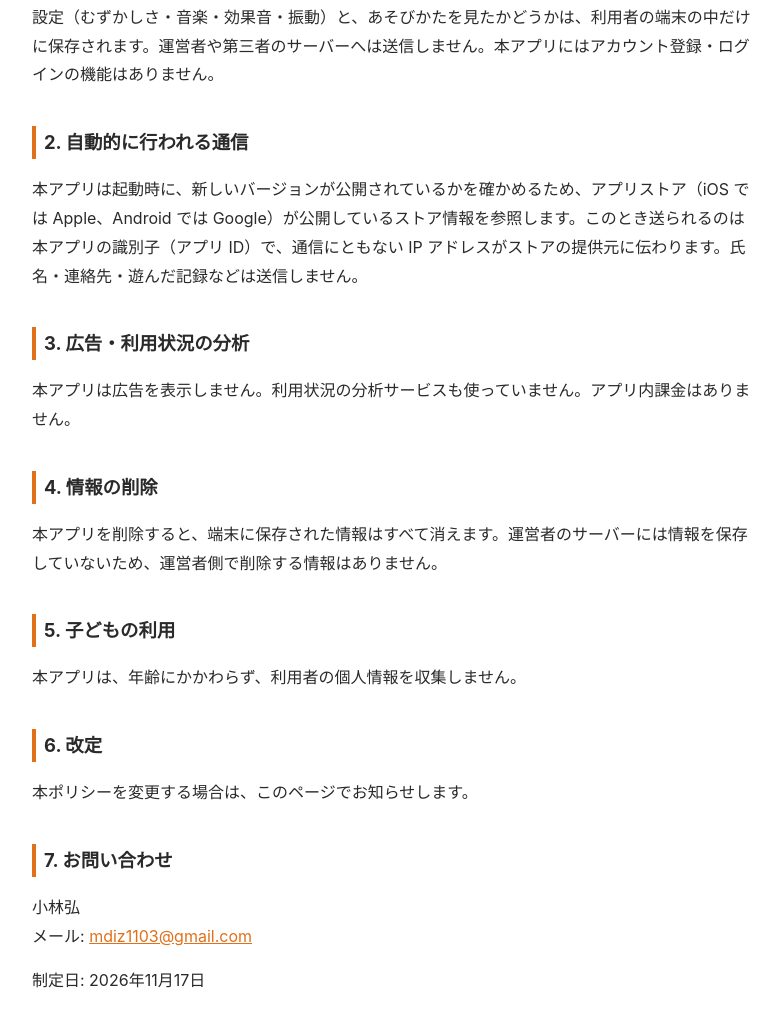
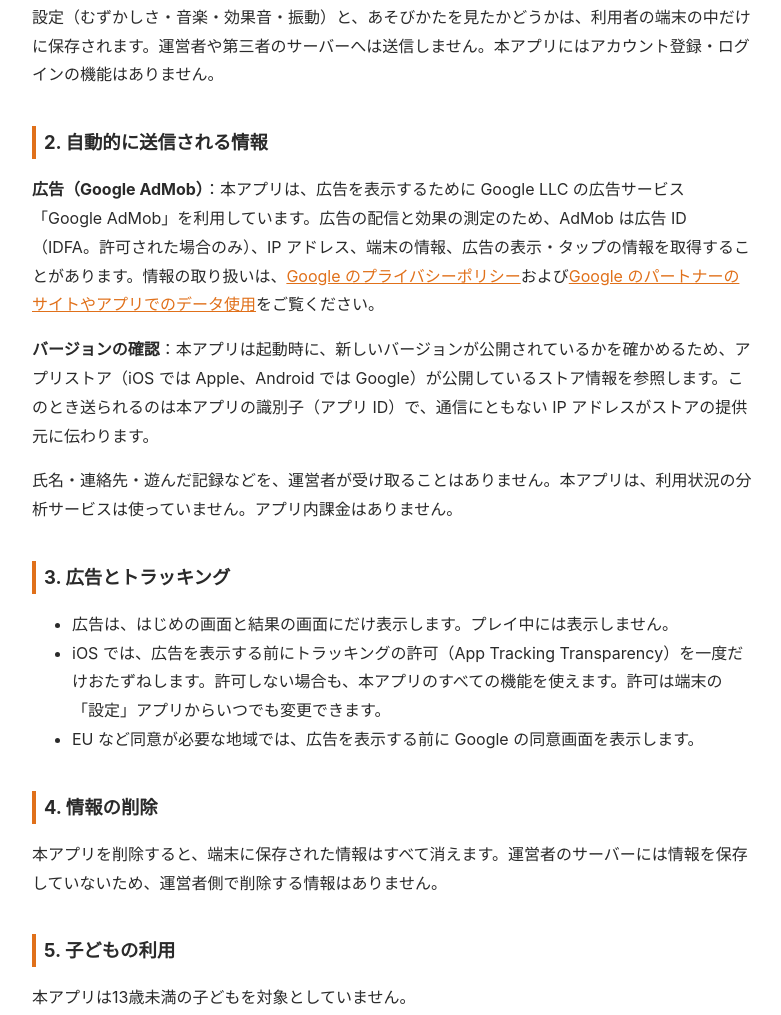
Before and after one commit to hirorock1103/grandma-game-legal, a plain HTML site: page privacy.html in a window 1280 px wide. Shown: the part 240-1255 px from the top of the page, without its empty margins (248-1029 px from the left). Drawn offline with Linux system fonts and the light colour scheme.

Commit message:
docs: 広告（AdMob）の記載を追加する
Co-Authored-By: Claude Fable 5.2 <noreply@anthropic.com>

```diff
--- a/privacy.html
+++ b/privacy.html
@@ -18,17 +18,23 @@
 <h2>1. 本アプリに保存する情報</h2>
 <p>設定（むずかしさ・音楽・効果音・振動）と、あそびかたを見たかどうかは、利用者の端末の中だけに保存されます。運営者や第三者のサーバーへは送信しません。本アプリにはアカウント登録・ログインの機能はありません。</p>
 
-<h2>2. 自動的に行われる通信</h2>
-<p>本アプリは起動時に、新しいバージョンが公開されているかを確かめるため、アプリストア（iOS では Apple、Android では Google）が公開しているストア情報を参照します。このとき送られるのは本アプリの識別子（アプリ ID）で、通信にともない IP アドレスがストアの提供元に伝わります。氏名・連絡先・遊んだ記録などは送信しません。</p>
+<h2>2. 自動的に送信される情報</h2>
+<p><strong>広告（Google AdMob）</strong>：本アプリは、広告を表示するために Google LLC の広告サービス「Google AdMob」を利用しています。広告の配信と効果の測定のため、AdMob は広告 ID（IDFA。許可された場合のみ）、IP アドレス、端末の情報、広告の表示・タップの情報を取得することがあります。情報の取り扱いは、<a href="https://policies.google.com/privacy">Google のプライバシーポリシー</a>および<a href="https://policies.google.com/technologies/partner-sites">Google のパートナーのサイトやアプリでのデータ使用</a>をご覧ください。</p>
+<p><strong>バージョンの確認</strong>：本アプリは起動時に、新しいバージョンが公開されているかを確かめるため、アプリストア（iOS では Apple、Android では Google）が公開しているストア情報を参照します。このとき送られるのは本アプリの識別子（アプリ ID）で、通信にともない IP アドレスがストアの提供元に伝わります。</p>
+<p>氏名・連絡先・遊んだ記録などを、運営者が受け取ることはありません。本アプリは、利用状況の分析サービスは使っていません。アプリ内課金はありません。</p>
 
-<h2>3. 広告・利用状況の分析</h2>
-<p>本アプリは広告を表示しません。利用状況の分析サービスも使っていません。アプリ内課金はありません。</p>
+<h2>3. 広告とトラッキング</h2>
+<ul>
+<li>広告は、はじめの画面と結果の画面にだけ表示します。プレイ中には表示しません。</li>
+<li>iOS では、広告を表示する前にトラッキングの許可（App Tracking Transparency）を一度だけおたずねします。許可しない場合も、本アプリのすべての機能を使えます。許可は端末の「設定」アプリからいつでも変更できます。</li>
+<li>EU など同意が必要な地域では、広告を表示する前に Google の同意画面を表示します。</li>
+</ul>
 
 <h2>4. 情報の削除</h2>
 <p>本アプリを削除すると、端末に保存された情報はすべて消えます。運営者のサーバーには情報を保存していないため、運営者側で削除する情報はありません。</p>
 
 <h2>5. 子どもの利用</h2>
-<p>本アプリは、年齢にかかわらず、利用者の個人情報を収集しません。</p>
+<p>本アプリは13歳未満の子どもを対象としていません。</p>
 
 <h2>6. 改定</h2>
 <p>本ポリシーを変更する場合は、このページでお知らせします。</p>
@@ -36,6 +42,6 @@
 <h2>7. お問い合わせ</h2>
 <p>小林弘<br>メール: <a href="mailto:mdiz1103@gmail.com">mdiz1103@gmail.com</a></p>
 
-<p>制定日: 2026年11月17日</p>
+<p>制定日: 2026年11月17日（広告の記載を追加）</p>
 </body>
 </html>
```
Also changed, not shown: support.html (+2 -1 lines).
